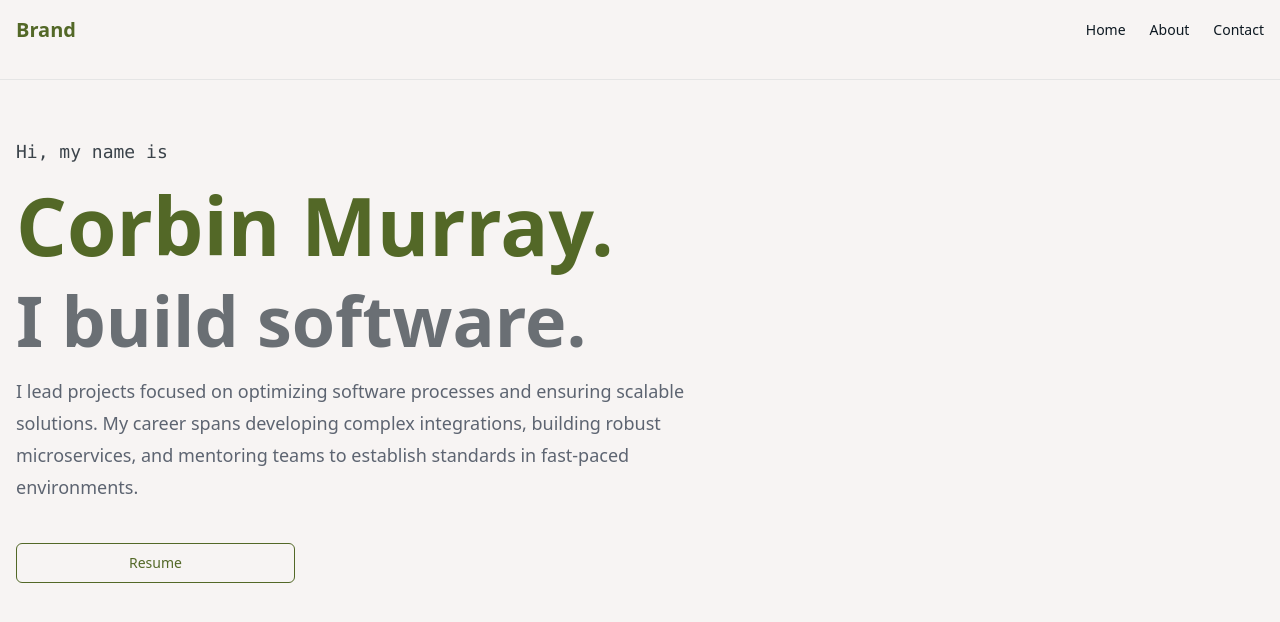
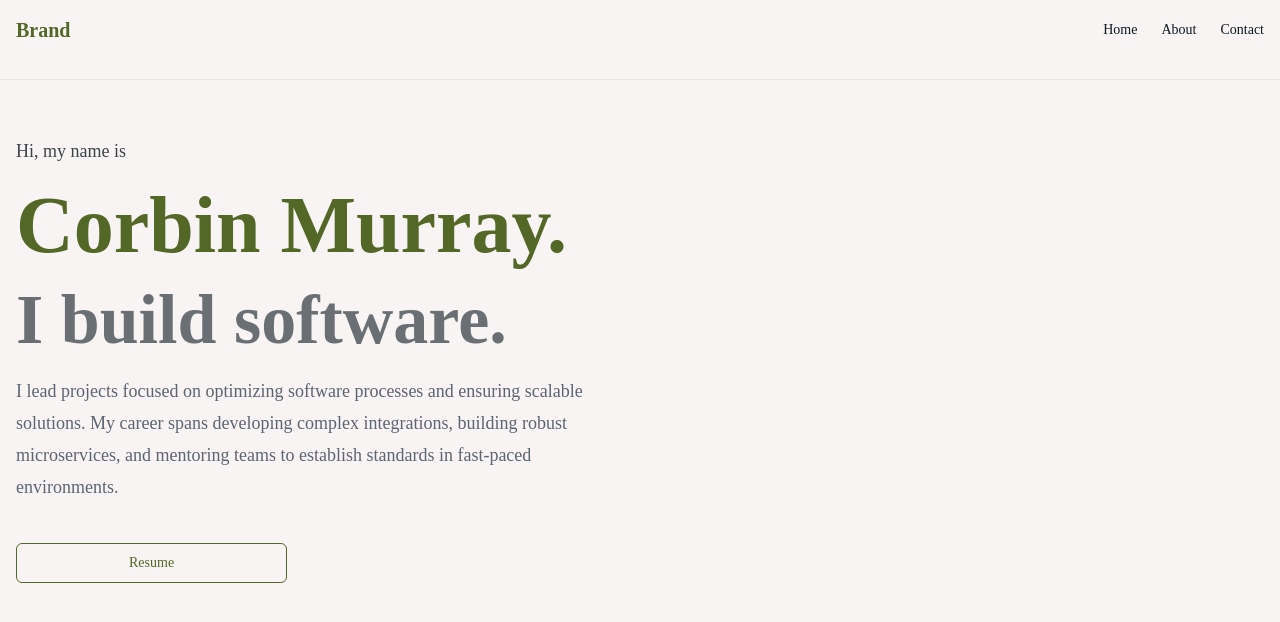
Before and after one commit to corbinmurray/corbinmurray-dev, a Next.js app: page / in a window 1280 px wide. Shown: the top 622 px of the page. Built offline with nearby package versions, Linux system fonts and the light colour scheme.

Commit message:
Set fontFamily

```diff
--- a/tailwind.config.ts
+++ b/tailwind.config.ts
@@ -52,6 +52,10 @@ export default {
 				md: "calc(var(--radius) - 2px)",
 				sm: "calc(var(--radius) - 4px)",
 			},
+			fontFamily: {
+				sans: "var(--font-sans)",
+				mono: "var(--font-mono)",
+			},
 		},
 	},
 	plugins: [require("tailwindcss-animate"), require("@tailwindcss/typography")],
```
